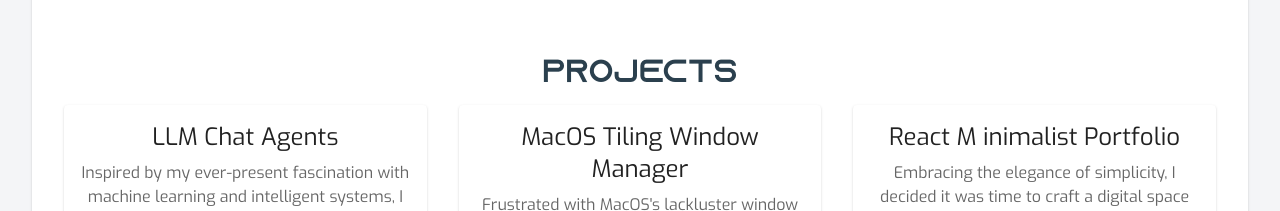
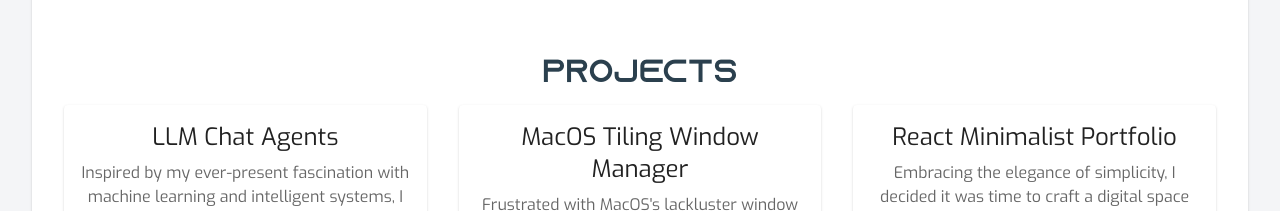
Before and after one commit to CodeMasterFelipe/portfolio, a React (Vite) app: page / in a window 1280 px wide. Shown: the part 820-1031 px from the top of the page. Built offline with nearby package versions, Linux system fonts and the light colour scheme.

Commit message:
hotfix spaces around the 'M' on a project title

```diff
--- a/src/sections/Projects.tsx
+++ b/src/sections/Projects.tsx
@@ -25,7 +25,7 @@ const projects = [
     code: "https://github.com/CodeMasterFelipe/WinMan"
   },
   {
-    title: "React  M inimalist Portfolio",
+    title: "React Minimalist Portfolio",
     description: "Embracing the elegance of simplicity, I decided it was time to craft a digital space that emodies what I stand for. \
       Enter my React-based Minimalist Portfolio: a clean, straightforward website that showcases my capabilities without the clutter. \
       Guided by the principles of minimalism, this project is a testament to the beauty of simplicity in design. \
```
